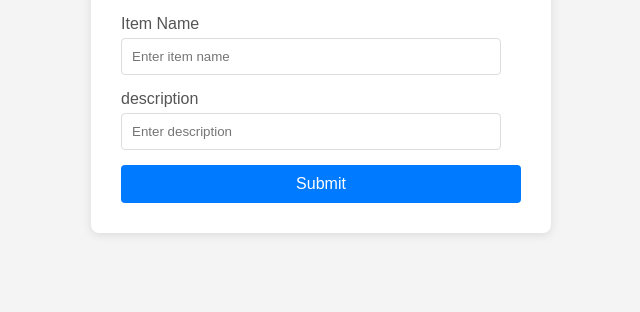
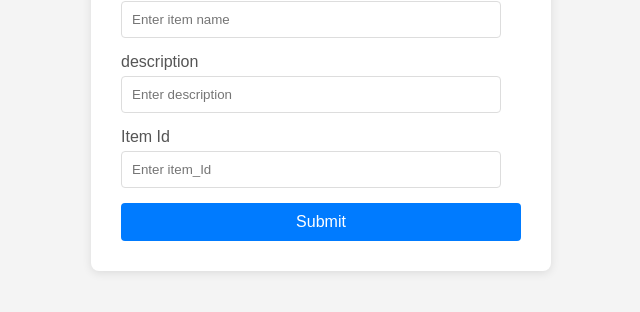
Before and after one commit to sharmasarita321/Castella, a plain HTML site: page TD_Frontend/templates/index.html in a window 1280 px wide. Shown: the part 330-642 px from the top of the page, without its empty margins (319-959 px from the left). Drawn offline with Linux system fonts and the light colour scheme.

Commit message:
master1 First commit: Add Item ID field.

```diff
--- a/TD_Frontend/templates/index.html
+++ b/TD_Frontend/templates/index.html
@@ -62,6 +62,10 @@
                 <label for="description">description</label>
                 <input type="text" id="itemdescription" name="itemdescription" placeholder="Enter description" min="0" max="100" required>
             </div>
+             <div class="form-group">
+                <label for="ItemId">Item Id</label>
+                <input type="number" id="item_Id" name="item_Id" placeholder="Enter item_Id" min="0" max="100" required>
+            </div>
             <button type="submit">Submit </button>
         </form>
     </div>
```
